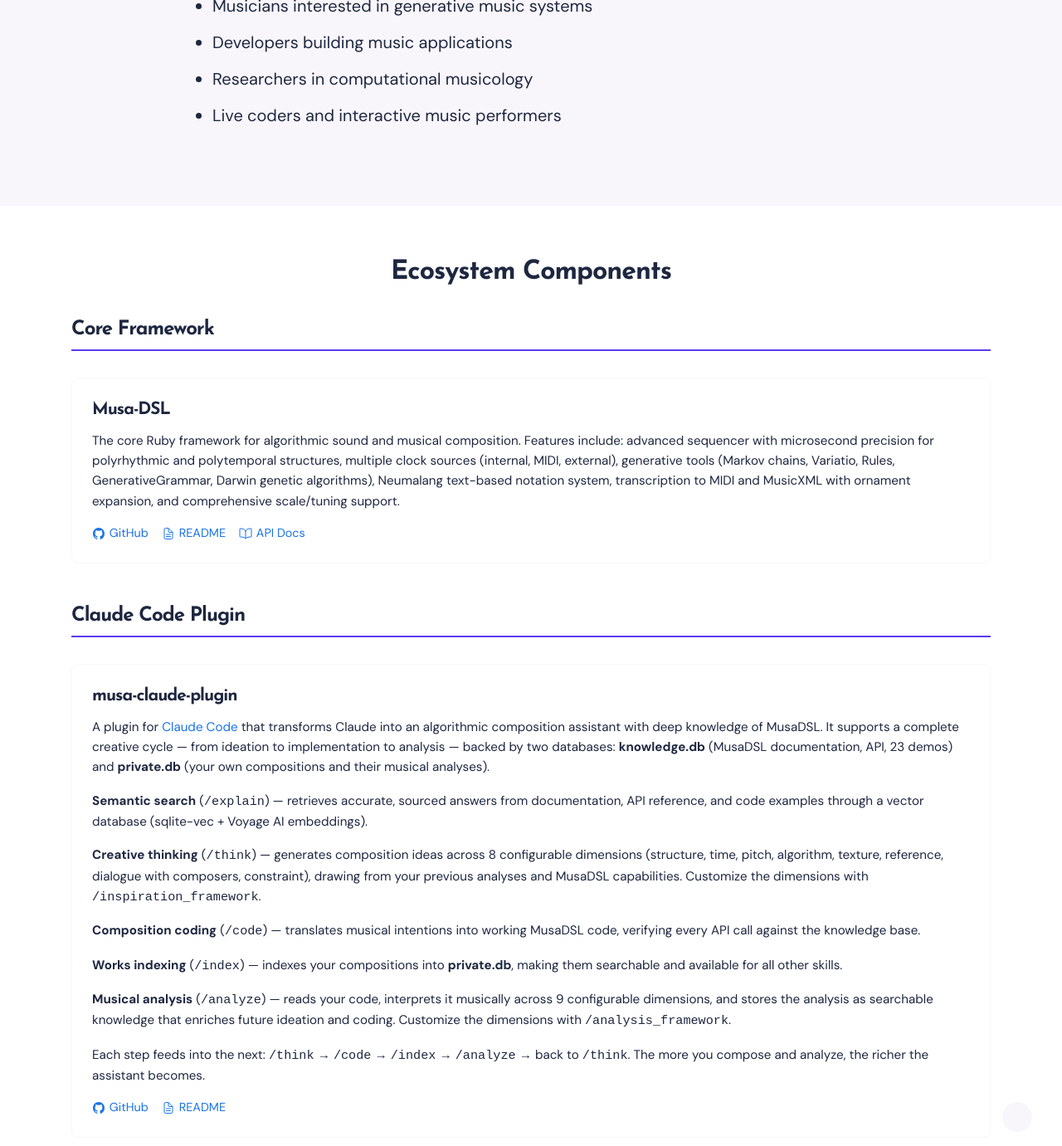
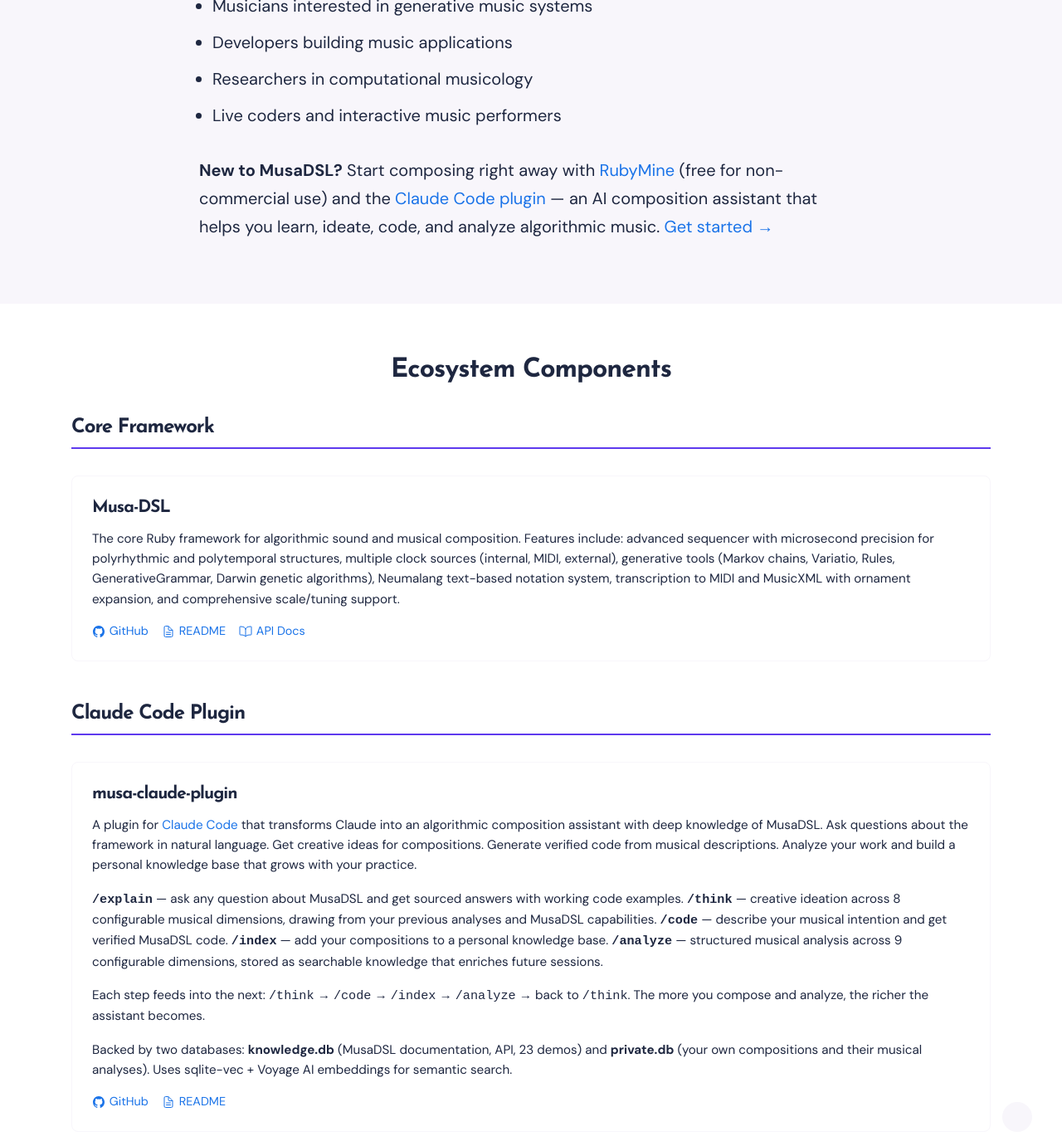
Before and after one commit to javier-sy/musadsl-website, a Jekyll site: the page built from index.html, in a window 1280 px wide and 1400 px high, scrolled down 1756 px. Shown: the top 1381 px of the window at 83% size. Built offline with Jekyll 4.4.1, drawn with Linux system fonts in a browser that asks for light colours; comment, search, counter and statistics services are not loaded; some of the changed text lies outside the part shown.

Commit message:
Añadir RubyMine y Claude Code plugin al Getting Started y About
- About: CTA para newcomers apuntando a Getting Started
- Getting Started: RubyMine (licencias gratuitas) + plugin (pasos
  completos con marketplace) antes de Installation
- Components: descripción del plugin reescrita con lenguaje de
  beneficios primero, detalles técnicos después

```diff
--- a/index.html
+++ b/index.html
@@ -55,6 +55,14 @@ description: MusaDSL is an open source Ruby framework for algorithmic sound and
         <li>Researchers in computational musicology</li>
         <li>Live coders and interactive music performers</li>
       </ul>
+      <p style="margin-top: 1.5rem;">
+        <strong>New to MusaDSL?</strong> Start composing right away with
+        <a href="https://www.jetbrains.com/ruby/" target="_blank" rel="noopener">RubyMine</a>
+        (free for non-commercial use) and the
+        <a href="https://github.com/javier-sy/musa-claude-plugin" target="_blank" rel="noopener">Claude Code plugin</a>
+        — an AI composition assistant that helps you learn, ideate, code, and analyze algorithmic music.
+        <a href="#getting-started">Get started &rarr;</a>
+      </p>
     </div>
   </div>
 </section>
@@ -101,39 +109,30 @@ description: MusaDSL is an open source Ruby framework for algorithmic sound and
           <p class="component__description">
             A plugin for <a href="https://claude.ai/code" target="_blank" rel="noopener">Claude Code</a>
             that transforms Claude into an algorithmic composition assistant with deep knowledge of MusaDSL.
-            It supports a complete creative cycle — from ideation to implementation to analysis — backed by
-            two databases: <strong>knowledge.db</strong> (MusaDSL documentation, API, 23 demos) and
-            <strong>private.db</strong> (your own compositions and their musical analyses).
+            Ask questions about the framework in natural language. Get creative ideas for compositions.
+            Generate verified code from musical descriptions. Analyze your work and build a personal
+            knowledge base that grows with your practice.
           </p>
           <p class="component__description">
-            <strong>Semantic search</strong> (<code>/explain</code>) — retrieves accurate, sourced answers
-            from documentation, API reference, and code examples through a vector database
-            (sqlite-vec + Voyage AI embeddings).
-          </p>
-          <p class="component__description">
-            <strong>Creative thinking</strong> (<code>/think</code>) — generates composition ideas across
-            8 configurable dimensions (structure, time, pitch, algorithm, texture, reference, dialogue with
-            composers, constraint), drawing from your previous analyses and MusaDSL capabilities.
-            Customize the dimensions with <code>/inspiration_framework</code>.
-          </p>
-          <p class="component__description">
-            <strong>Composition coding</strong> (<code>/code</code>) — translates musical intentions into
-            working MusaDSL code, verifying every API call against the knowledge base.
-          </p>
-          <p class="component__description">
-            <strong>Works indexing</strong> (<code>/index</code>) — indexes your compositions into
-            <strong>private.db</strong>, making them searchable and available for all other skills.
-          </p>
-          <p class="component__description">
-            <strong>Musical analysis</strong> (<code>/analyze</code>) — reads your code, interprets it
-            musically across 9 configurable dimensions, and stores the analysis as searchable knowledge
-            that enriches future ideation and coding.
-            Customize the dimensions with <code>/analysis_framework</code>.
+            <strong><code>/explain</code></strong> &mdash; ask any question about MusaDSL and get sourced
+            answers with working code examples.
+            <strong><code>/think</code></strong> &mdash; creative ideation across 8 configurable musical
+            dimensions, drawing from your previous analyses and MusaDSL capabilities.
+            <strong><code>/code</code></strong> &mdash; describe your musical intention and get verified
+            MusaDSL code.
+            <strong><code>/index</code></strong> &mdash; add your compositions to a personal knowledge base.
+            <strong><code>/analyze</code></strong> &mdash; structured musical analysis across 9 configurable
+            dimensions, stored as searchable knowledge that enriches future sessions.
           </p>
           <p class="component__description">
             Each step feeds into the next:
-            <code>/think</code> → <code>/code</code> → <code>/index</code> → <code>/analyze</code> →
+            <code>/think</code> &rarr; <code>/code</code> &rarr; <code>/index</code> &rarr; <code>/analyze</code> &rarr;
             back to <code>/think</code>. The more you compose and analyze, the richer the assistant becomes.
+          </p>
+          <p class="component__description">
+            Backed by two databases: <strong>knowledge.db</strong> (MusaDSL documentation, API, 23 demos)
+            and <strong>private.db</strong> (your own compositions and their musical analyses).
+            Uses sqlite-vec + Voyage AI embeddings for semantic search.
           </p>
           <div class="component__links">
             <a href="https://github.com/javier-sy/musa-claude-plugin" target="_blank" rel="noopener">
@@ -303,6 +302,57 @@ description: MusaDSL is an open source Ruby framework for algorithmic sound and
     <h2 class="section__title">Getting Started</h2>
     <div class="section__content install-steps">
 
+      <h3 style="margin-bottom: 0.5rem;">Recommended Editor: RubyMine</h3>
+      <p>
+        <a href="https://www.jetbrains.com/ruby/" target="_blank" rel="noopener">RubyMine</a>
+        provides the best experience for MusaDSL development &mdash; intelligent autocomplete of
+        methods and parameters, hover documentation, and type inference help you discover the API
+        as you code.
+      </p>
+      <p>
+        <strong>Free licenses available:</strong>
+      </p>
+      <ul>
+        <li><a href="https://www.jetbrains.com/non-commercial/" target="_blank" rel="noopener">Non-commercial use</a> &mdash; for learning, hobbies, open-source, content creation</li>
+        <li><a href="https://www.jetbrains.com/academy/student-pack/" target="_blank" rel="noopener">Students</a> and <a href="https://www.jetbrains.com/academy/teacher-pack/" target="_blank" rel="noopener">Teachers/Researchers</a> &mdash; with institutional email</li>
+      </ul>
+      <p>
+        VSCode with the Ruby LSP extension also works well, though Ruby autocomplete and hover documentation are less complete.
+      </p>
+
+      <h3 style="margin-bottom: 0.5rem;">AI Composition Assistant: Claude Code Plugin</h3>
+      <p>
+        The fastest way to learn and compose with MusaDSL is through the
+        <a href="https://github.com/javier-sy/musa-claude-plugin" target="_blank" rel="noopener"><strong>musa-claude-plugin</strong></a>
+        &mdash; a plugin for <a href="https://claude.ai/code" target="_blank" rel="noopener">Claude Code</a>
+        that helps you learn, ideate, code, and analyze algorithmic music:
+      </p>
+      <ul>
+        <li><strong><code>/explain</code></strong> &mdash; Ask any question about MusaDSL and get sourced answers with working code examples</li>
+        <li><strong><code>/think</code></strong> &mdash; Creative ideation across 8 musical dimensions</li>
+        <li><strong><code>/code</code></strong> &mdash; Describe your musical intention in natural language and get verified MusaDSL code</li>
+        <li><strong><code>/analyze</code></strong> &mdash; Structured analysis of your compositions across 9 musical dimensions</li>
+      </ul>
+      <p>
+        The plugin includes a semantic knowledge base covering all MusaDSL documentation, API reference,
+        and 22+ demo projects. Your compositions and analyses become searchable knowledge that enriches
+        future sessions.
+      </p>
+      <p><strong>Install in Claude Code:</strong></p>
+      <pre><code>/plugin marketplace add javier-sy/musa-claude-plugin
+/plugin install musa-claude-plugin@yeste.studio</code></pre>
+      <p>
+        Then add your <a href="https://dash.voyageai.com/" target="_blank" rel="noopener">Voyage AI</a>
+        API key to your shell profile:
+      </p>
+      <pre><code>export VOYAGE_API_KEY="your-key-here"</code></pre>
+      <p>
+        Run <code>/setup</code> to verify the installation.
+        See the <a href="https://github.com/javier-sy/musa-claude-plugin#readme" target="_blank" rel="noopener">plugin documentation</a> for details.
+      </p>
+
+      <h3 style="margin-bottom: 0.5rem;">Framework Installation</h3>
+
       <h4>Requirements</h4>
       <ul>
         <li>Ruby 3.4 or later</li>
```
